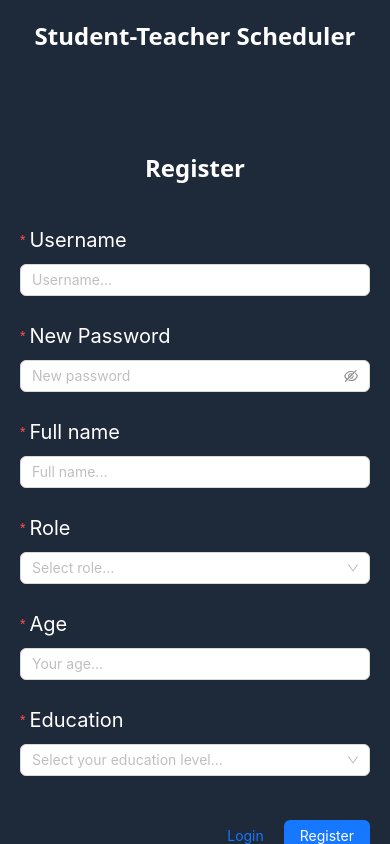
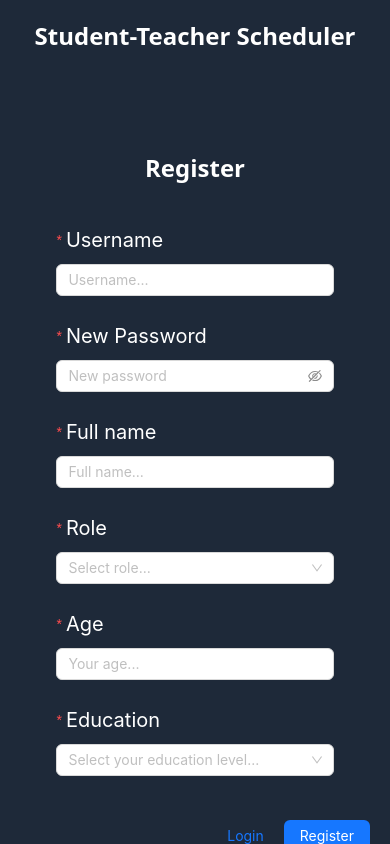
Before and after one commit to zvoosh/student-teacher-scheduler, a React (Vite) app: page /register in a window 390 px wide. Built offline with nearby package versions, Linux system fonts and the light colour scheme; no server answers; a web font is replaced by a local one.

Commit message:
fix: fix

```diff
--- a/src/pages/auth/RegisterPage.jsx
+++ b/src/pages/auth/RegisterPage.jsx
@@ -61,7 +61,7 @@ const RegisterPage = () => {
   };
 
   return (
-    <div className="w-full h-screen bg-gray-800 text-white !p-5 overflow-hidden overflow-y-auto md:overflow-y-hidden">
+    <div className="w-full h-screen bg-gray-800 text-white !p-5 overflow-hidden overflow-y-auto ">
       <div className="flex flex-col justify-between items-center h-full">
         <h2 className="text-2xl font-bold !mb-5 text-center">
           Student-Teacher Scheduler
@@ -78,7 +78,7 @@ const RegisterPage = () => {
             className="flex flex-col items-center justify-center w-full"
           >
             <Row justify="center">
-              <Col span={24}>
+              <Col xs={19} sm={19} md={13} lg={24} xl={24}>
                 <Form.Item
                   name={"username"}
                   label={<span className="text-white text-xl">Username</span>}
@@ -93,7 +93,7 @@ const RegisterPage = () => {
                 </Form.Item>
               </Col>
 
-              <Col span={24}>
+              <Col xs={19} sm={19} md={13} lg={24} xl={24}>
                 <Form.Item
                   name={"newPassword"}
                   label={
@@ -113,7 +113,7 @@ const RegisterPage = () => {
                   />
                 </Form.Item>
               </Col>
-              <Col span={24}>
+              <Col xs={19} sm={19} md={13} lg={24} xl={24}>
                 <Form.Item
                   name={"fullname"}
                   label={<span className="text-white text-xl">Full name</span>}
@@ -127,7 +127,7 @@ const RegisterPage = () => {
                   <Input placeholder="Full name..." />
                 </Form.Item>
               </Col>
-              <Col span={24}>
+              <Col xs={19} sm={19} md={13} lg={24} xl={24}>
                 <Form.Item
                   name={"role"}
                   label={<span className="text-white text-xl">Role</span>}
@@ -150,7 +150,7 @@ const RegisterPage = () => {
                 </Form.Item>
               </Col>
 
-              <Col span={24}>
+              <Col xs={19} sm={19} md={13} lg={24} xl={24}>
                 <Form.Item
                   name={"age"}
                   label={<span className="text-white text-xl">Age</span>}
@@ -164,7 +164,7 @@ const RegisterPage = () => {
                   <Input placeholder="Your age..." />
                 </Form.Item>
               </Col>
-              <Col span={24}>
+              <Col xs={19} sm={19} md={13} lg={24} xl={24}>
                 <Form.Item
                   name={"education"}
                   label={<span className="text-white text-xl">Education</span>}
```
